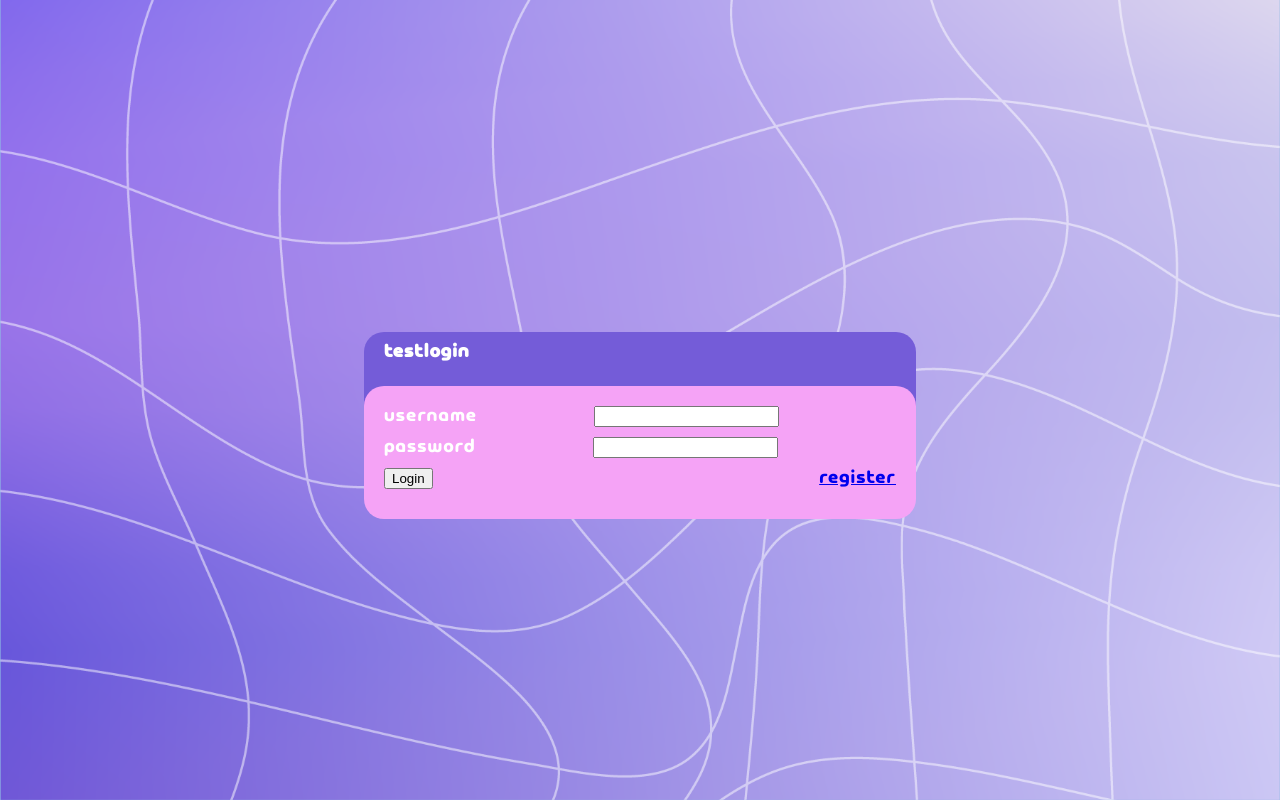
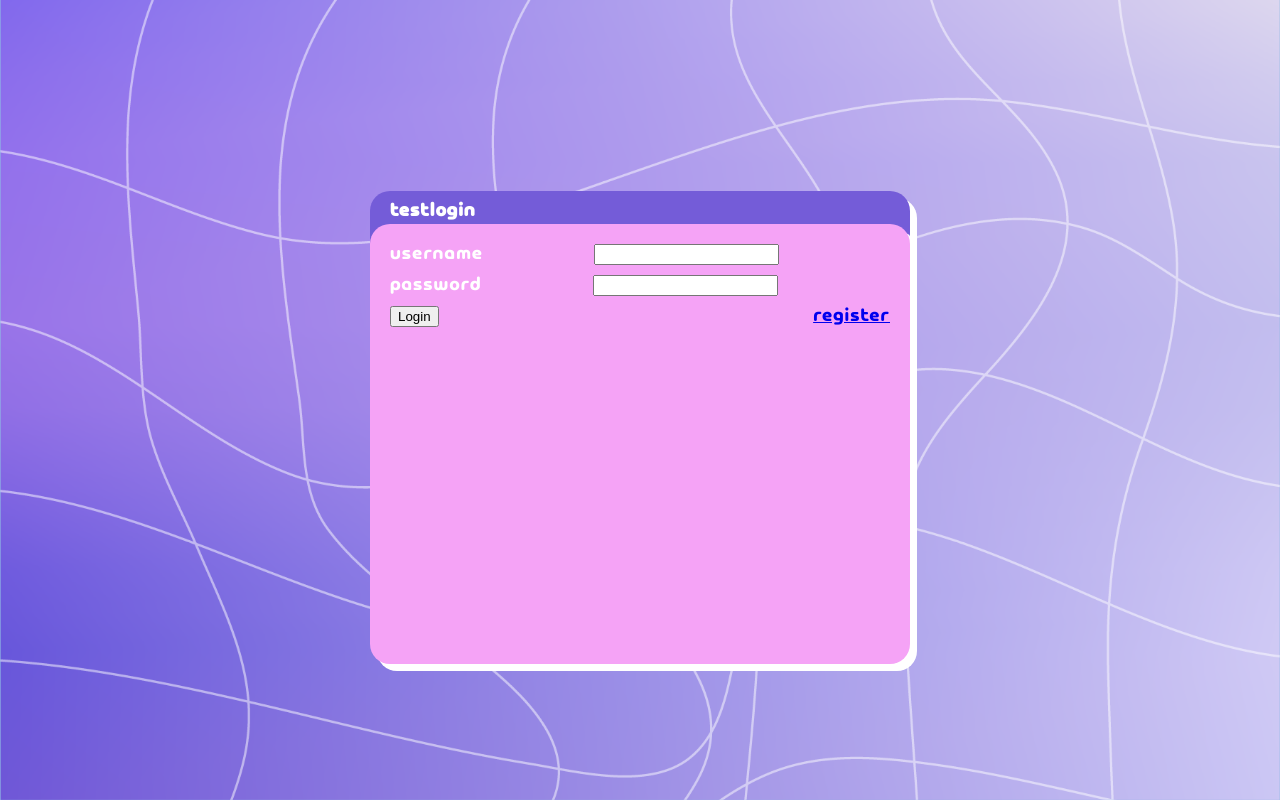
Before and after one commit to th-mayer/rock-paper-scissors, a Vue app in the folder frontend/: page /account/login in a window 1280 px wide. Built offline with nearby package versions, Linux system fonts and the light colour scheme; no server answers.

Commit message:
login card now has: back shadow in white, 1/1 ratio

```diff
--- a/frontend/src/components/Card.vue
+++ b/frontend/src/components/Card.vue
@@ -25,11 +25,13 @@
   display: flex;
   justify-content: center;
   align-items: center;
+
 }
+
+/* these are gonna need media queries to style on phone obv */
 .card-rect {
     position: relative;
-    width: 40vw;
-    height: fit-content;
+    height: 50vh;
     margin: 0;
     background-color: #F5A3F6;
     padding: 20px;
@@ -40,22 +42,24 @@
     font-weight: 100;
     font-size: large;
     font-style: normal;
+    box-shadow: 7px 7px white;
+    aspect-ratio: 1/.8;
 }
 .card-topbar {
     position: relative;
-    width: 40vw;
-    height: 8vh;
+    height: 6vh;
     padding: 20px;
     margin: 0;
     background-color: #745CD8;
     border-radius: 20px;
-    transform: translateY(50px);
+    transform: translateY(55px);
     z-index: 1;
     font-family: tweety;
     letter-spacing: 1px;
     font-weight: 100;
     font-size: large;
     font-style: normal;
+    box-shadow: 7px 7px white;
 }
 .card-topbar h4 {
     margin-top: -10px;
```
